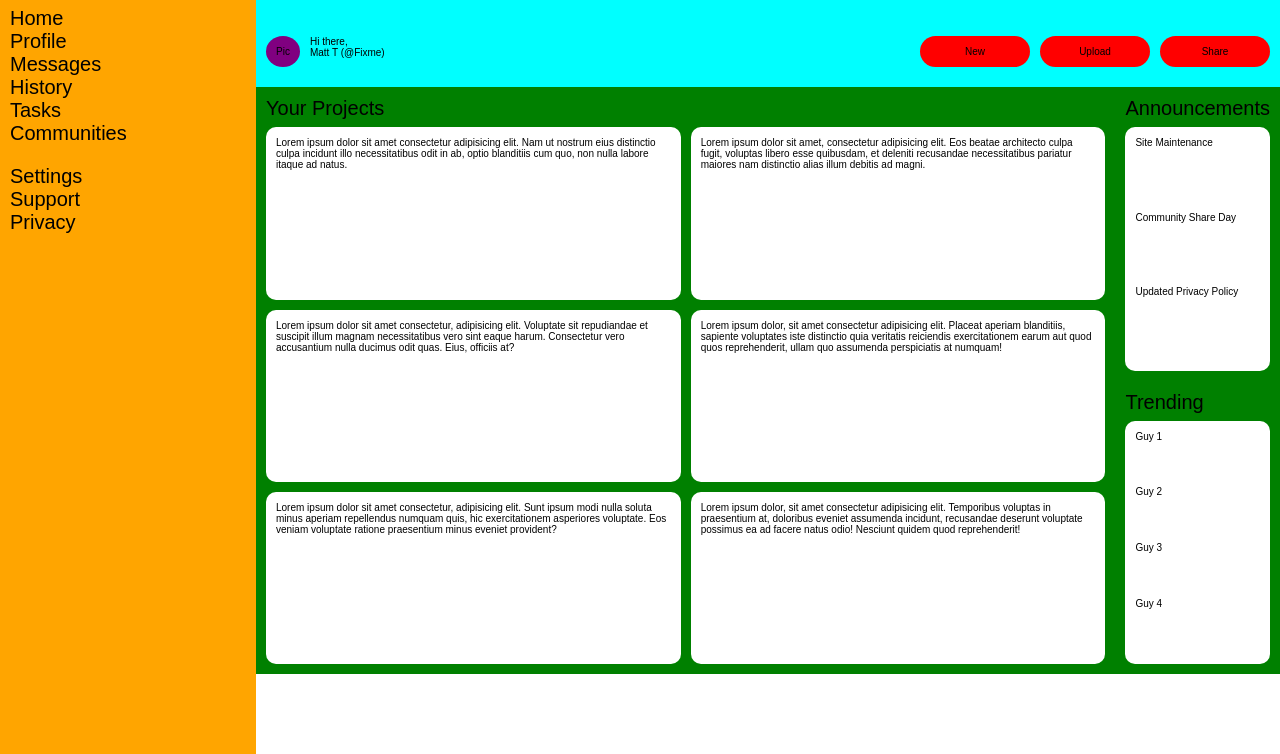
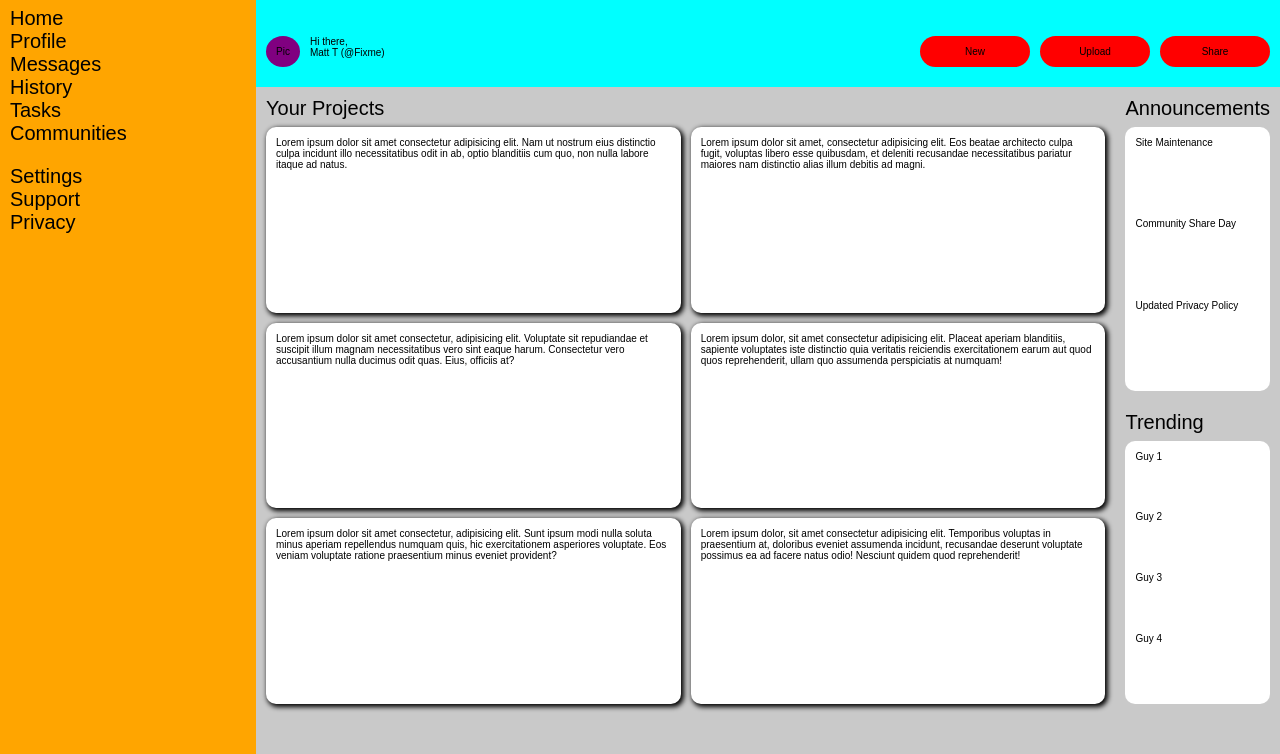
Before and after one commit to WitchingHr/admin-dashboard, a plain HTML site: page index.html in a window 1280 px wide. Shown: the part 46-800 px from the top of the page. Drawn offline with Linux system fonts and the light colour scheme.

Commit message:
Add card shadow and rezise main

```diff
--- a/style.css
+++ b/style.css
@@ -6,6 +6,7 @@
 
 body {
     margin: 0;
+    background-color: rgb(201, 201, 201);
 }
 
 .container {
@@ -100,9 +101,8 @@
 /* MAIN */
 
 .main {
-    background-color: green;
     display: flex;
-    margin-bottom: 10vh;
+    margin-bottom: 5vh;
 }
 
 .main-left {
@@ -119,6 +119,7 @@
     background-color: white;
     border-radius: 10px;
     padding: 1rem;
+    box-shadow: 2px 2px 5px 1px black;
 }
 
 .label {
```
